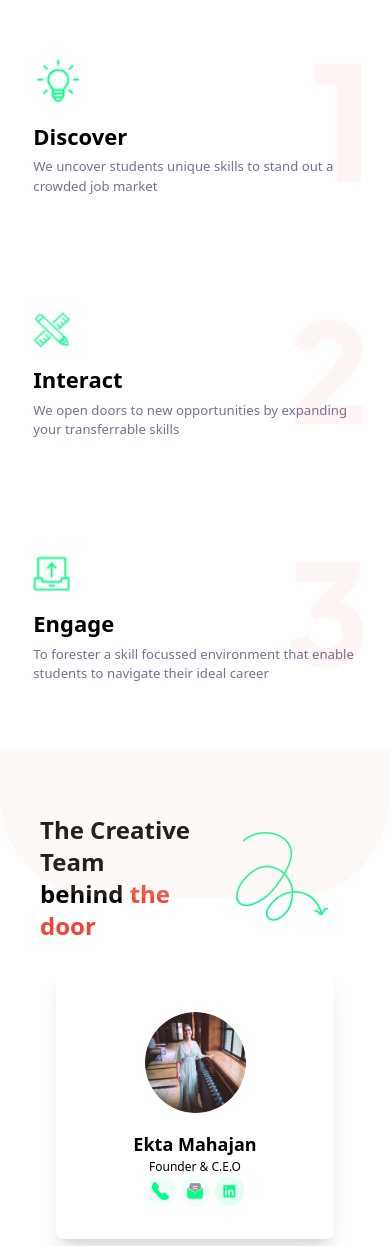
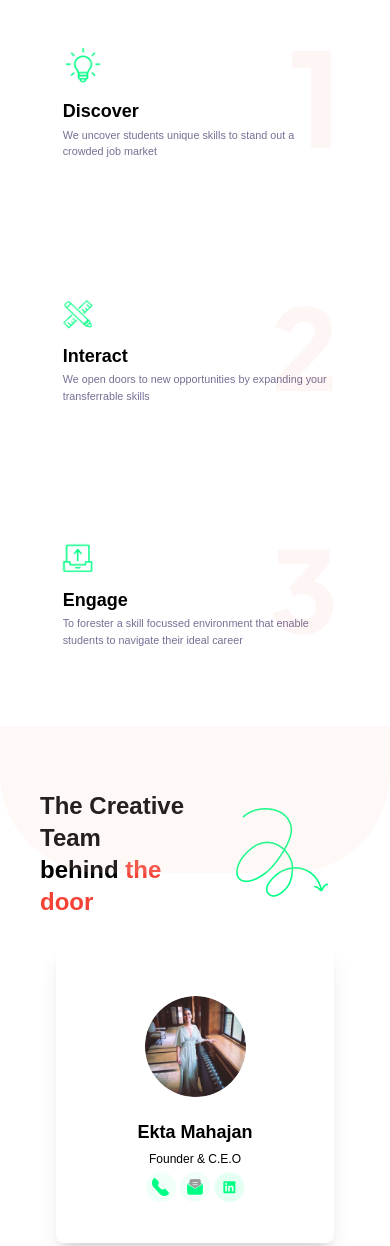
Before and after one commit to hrid1010/project04, a website built with Vite: page index.html in a window 390 px wide. Shown: the part 1259-2505 px from the top of the page. Built offline with nearby package versions, Linux system fonts and the light colour scheme.

Commit message:
Bug-Fixing Completed

```diff
--- a/main.css
+++ b/main.css
@@ -2,6 +2,11 @@
 @tailwind components;
 @tailwind utilities;
 
+@import url("https://fonts.googleapis.com/css2?family=Plus+Jakarta+Sans:ital,wght@0,200..800;1,200..800&display=swap");
+
+body {
+  @apply font-custom;
+}
 .respScreen {
   @apply container mx-auto;
 }
@@ -140,10 +145,10 @@
 
 /* this is Creative-Before strat */
 .creative-before {
-  @apply bg-white flex lg:flex-row flex-col lg:gap-28 md:gap-12 gap-8 justify-around md:items-center w-full md:p-16 p-6 lg:px-36 md:px-8 md:-mt-20;
+  @apply bg-white flex lg:flex-row flex-col lg:gap-28 md:gap-12 gap-8 justify-around md:items-center w-full md:p-16 p-6 lg:px-36 md:px-8 md:-mt-20 mt-12;
 }
 .c-b-div {
-  @apply flex flex-col p-6 py-12 relative md:w-2/3 h-full scale-110 hover:scale-105 hover:contrast-200 transition-all duration-500 hover:shadow-xl lg:hover:-mt-24 md:hover:scale-125 md:hover:cursor-progress;
+  @apply flex flex-col p-6 py-12 relative md:w-2/3 h-full md:scale-110 hover:scale-105 hover:contrast-200 transition-all duration-500 hover:shadow-xl lg:hover:-mt-24 md:hover:scale-125 md:hover:cursor-progress scale-90;
 }
 .c-b-logo {
   @apply w-fit;
@@ -167,10 +172,10 @@
   @apply grid lg:grid-cols-4 md:grid-cols-2 grid-cols-1 gap-6 md:px-10 px-4;
 }
 .c-a-card {
-  @apply relative flex flex-col justify-center items-center w-full h-full;
+  @apply relative flex flex-col justify-center items-center w-full h-full mb-4 hover:mb-0;
 }
 .c-a-card-div {
-  @apply flex flex-col justify-center items-center bg-white rounded-lg px-10 py-8 w-full h-full shadow-xl hover:bg-[#F44335] hover:scale-110 transition-all duration-700;
+  @apply flex flex-col gap-1 justify-center items-center bg-white rounded-lg px-10 py-8 w-full h-full shadow-xl hover:bg-[#F44335] hover:scale-110 transition-all duration-700;
 }
 .c-a-card-logo {
   @apply c-a-img scale-75 rounded-full hover:border-2 hover:shadow-2xl hover:border-white;
@@ -212,7 +217,7 @@
   @apply flex justify-start;
 }
 .foot-s-div-1-bottom {
-  @apply flex justify-between md:gap-2 gap-4 md:flex-col flex-row w-full md:text-[12px] text-[10px] md:ps-4;
+  @apply flex justify-between md:gap-2 gap-4 md:flex-col flex-row w-full md:text-[12px] text-[9px] md:ps-4;
 }
 .footer-section-div-2 {
   @apply grid md:grid-cols-4 grid-cols-2 col-span-4 gap-4;
--- a/tailwind.config.js
+++ b/tailwind.config.js
@@ -2,7 +2,11 @@
 module.exports = {
   content: ["*"],
   theme: {
-    extend: {},
+    extend: {
+      fontFamily: {
+        custom: ["MyCustomFont", "sans-serif"],
+      },
+    },
+    plugins: [],
   },
-  plugins: [],
 };
```
Also changed, not shown: index.html (+3 -0 lines).
